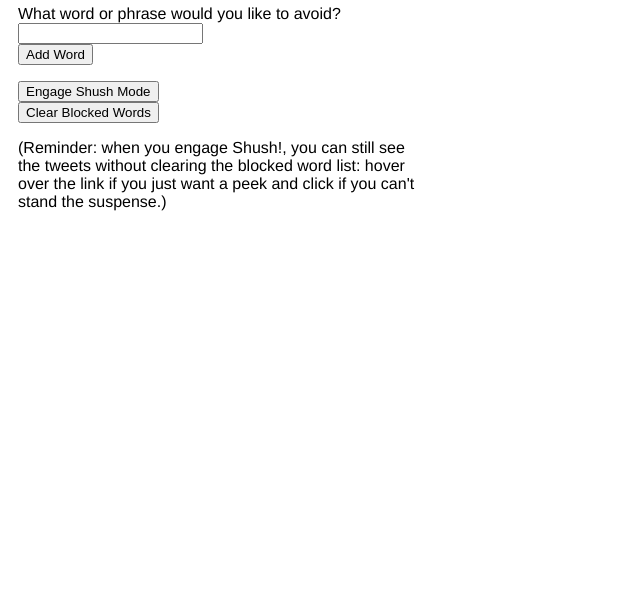
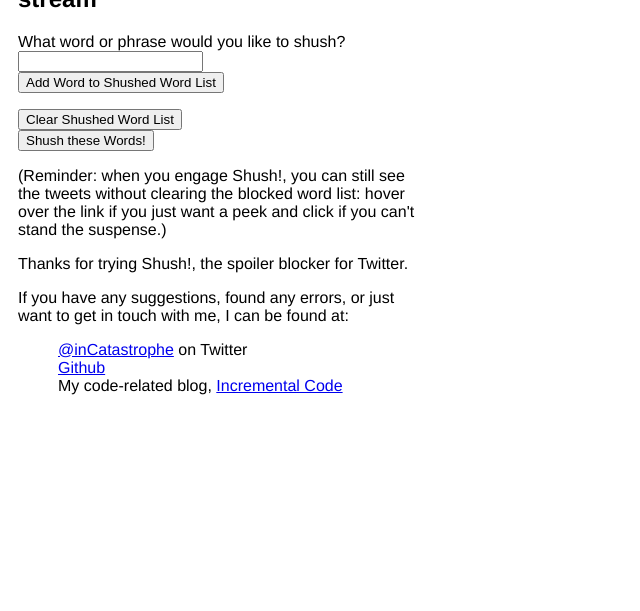
Before and after one commit to benjaminjb/twitterblocker, a browser extension: page src/page_action/interface.html in a window 1280 px wide. Shown: the part 189-800 px from the top of the page, without its empty margins (0-640 px from the left). Drawn offline with Linux system fonts and the light colour scheme.

Commit message:
Cleaned up some html

```diff
--- a/src/page_action/interface.html
+++ b/src/page_action/interface.html
@@ -8,43 +8,47 @@
 
 	<div id="mainPopup">
 
-<!-- 		<div class="overlay">
-  		<img class="bg" src="../../icons/icon128.png">
-		</div>
-
-		<div class="text"> -->
 		<div class="header">
 			<h1>Shush! </h1>
-				<h2 class="subtitle">-- to keep certain subjects out of your Twitter stream</h2>
+			<h2 class="subtitle">-- a Chrome extension to keep certain subjects out of your Twitter stream</h2>
 		</div>
 
 		<div class="mainbody">
 			<div>
-					<label>What word or phrase would you like to avoid?</label>
+				<label>What word or phrase would you like to shush?</label>
 			</div>
 			<div>
 				<input type="text" class="blockedWord" />
 			</div>
 			<div>
-					<button class="addWordButton">Add Word</button>
+				<button class="addWordButton">Add Word to Shushed Word List</button>
+
 			</div>
 			<div>
 				<ul class="blockedWordList"></ul>
+				<button class="clear-blocked-list-button">Clear Shushed Word List</button>
 			</div>
 			<div>
-					<button class="engage-blocked-list-button">Engage Shush Mode</button>
+				<button class="engage-blocked-list-button">Shush these Words!</button>
 			</div>
 		</div>
 
 		<div class="footer">
-				<div>
-					<button class="clear-blocked-list-button">Clear Blocked Words</button>
+			<p>(Reminder: when you engage Shush!, you can still see the tweets without clearing the blocked word list: hover over the link if you just want a peek and click if you can't stand the suspense.)</p>
+			<div class="credit">
+				<p>
+					Thanks for trying Shush!, the spoiler blocker for Twitter.
+				</p>
+				<p>
+					If you have any suggestions, found any errors, or just want to get in touch with me, I can be found at:
+					<ul>
+						<li><a href="https://twitter.com/inCatastrophe/">@inCatastrophe</a> on Twitter</li>
+						<li><a href="https://github.com/benjaminjb/">Github</a></li>
+						<li>My code-related blog, <a href="http://incrementalcode.blogspot.com/">Incremental Code</a></li>
+					</ul>
+				</p>
 			</div>
-
-				<p>(Reminder: when you engage Shush!, you can still see the tweets without clearing the blocked word list: hover over the link if you just want a peek and click if you can't stand the suspense.)</p>
 		</div>
-
-		<!-- </div> -->
 
 	</div>
 
--- a/src/page_action/interface.js
+++ b/src/page_action/interface.js
@@ -25,6 +25,11 @@
 	$('.engage-blocked-list-button').on('click', function() {
 		engageBlockedListWords();
 	});
+
+ $('body').on('click', 'a', function(){
+   chrome.tabs.create({url: $(this).attr('href')});
+   return false;
+ });
 });
 
 // // // // // // // // // // // // // // // //
```
Also changed, not shown: src/page_action/interface.css (+0 -18 lines). Lines whose indentation alone changed are shown as unchanged.
